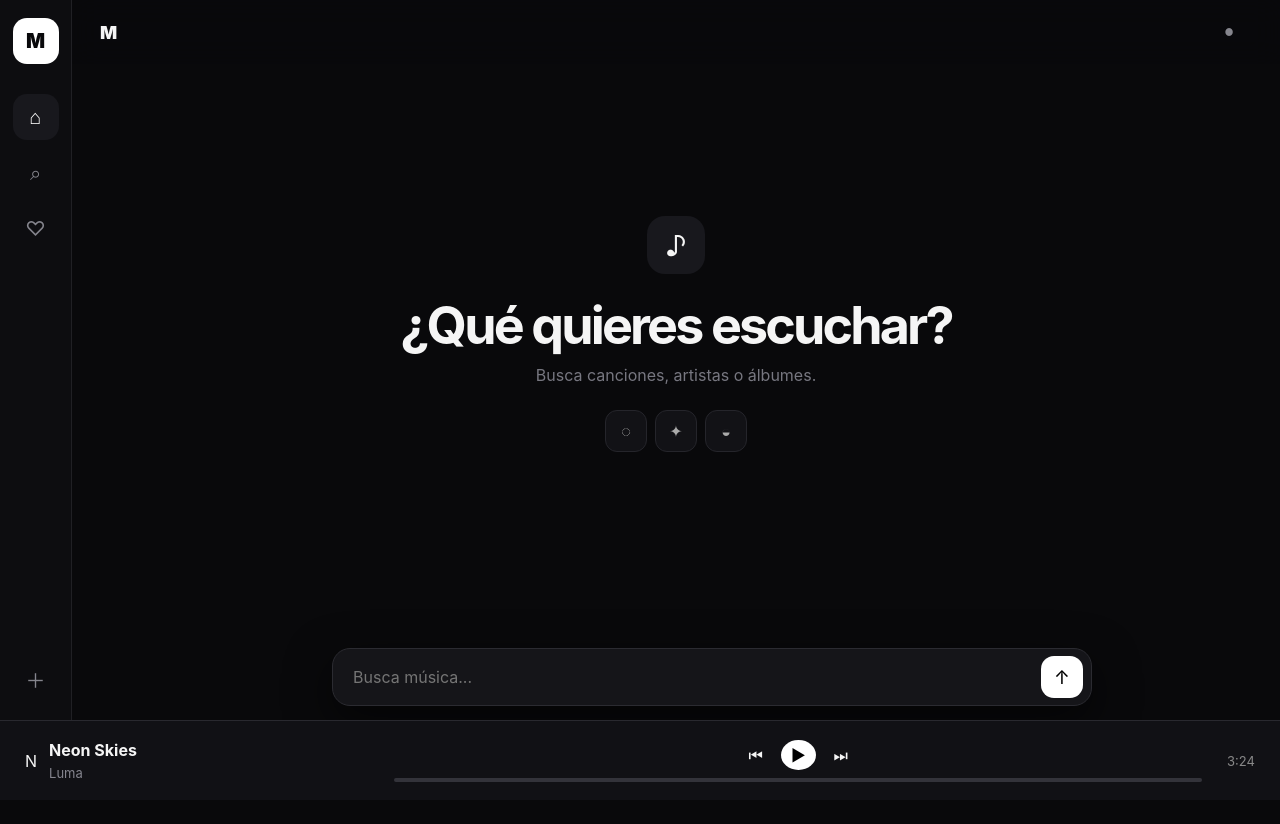
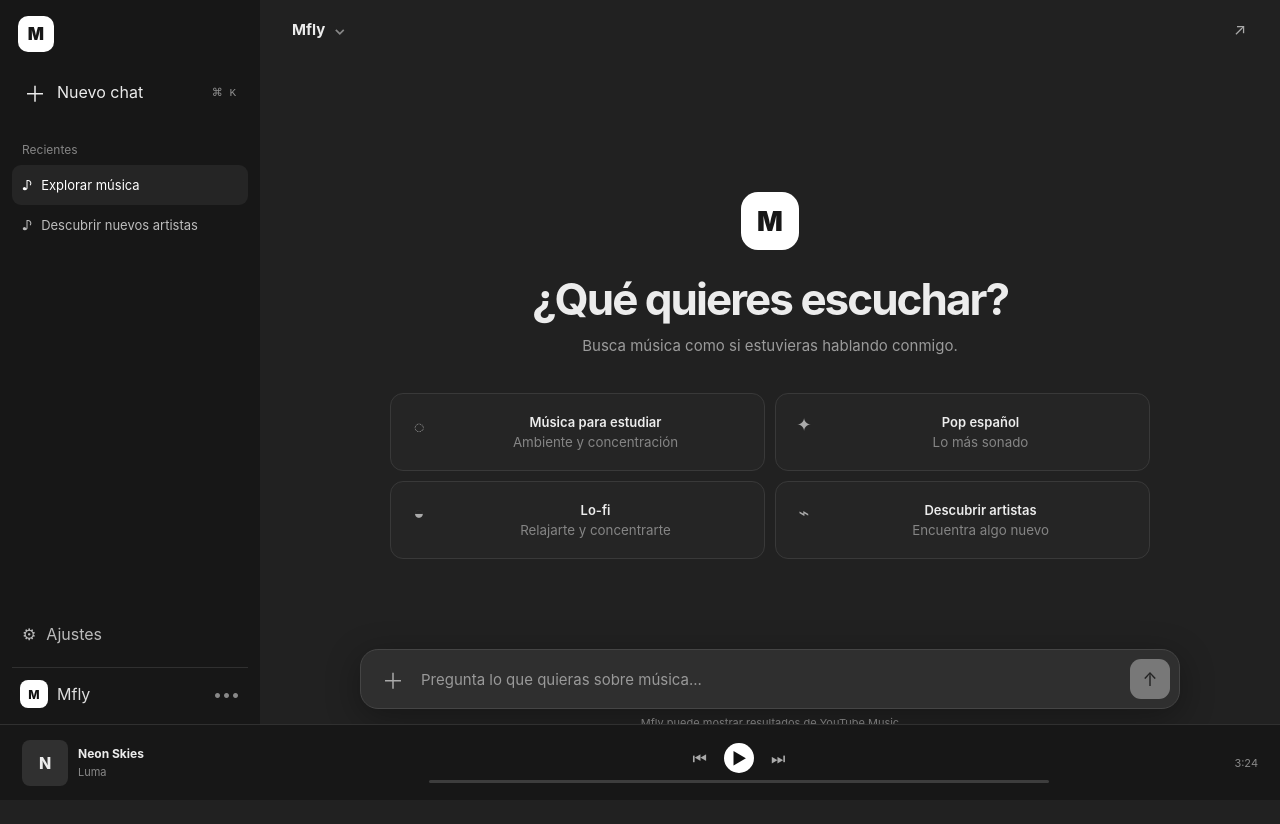
Before and after one commit to Daynighter/Musify, a Next.js app in the folder apps/web/: page / in a window 1280 px wide. Shown: the top 824 px of the page. Built offline with nearby package versions, Linux system fonts and the light colour scheme.

Commit message:
style: redesign Mfly as ChatGPT-like interface

```diff
--- a/apps/web/app/page.tsx
+++ b/apps/web/app/page.tsx
@@ -13,46 +13,62 @@
 export default function Home(){
 const audio=useRef<HTMLAudioElement>(null);
 const[q,setQ]=useState("");const[searching,setSearching]=useState(false);const[results,setResults]=useState<MusicResult[]>([]);
-const[selected,setSelected]=useState<MusicResult|null>(null);const[current,setCurrent]=useState(demo[0]);const[playing,setPlaying]=useState(false);const[playlist,setPlaylist]=useState<Track[]>([]);const[chat,setChat]=useState<{role:"user"|"assistant";text:string}[]>([]);
+const[selected,setSelected]=useState<MusicResult|null>(null);const[current,setCurrent]=useState(demo[0]);const[playing,setPlaying]=useState(false);
+const[chat,setChat]=useState<{role:"user"|"assistant";text:string}[]>([]);
 
 useEffect(()=>{const a=audio.current;if(!a)return;a.src=current.src;if(playing)a.play().catch(()=>setPlaying(false))},[current,playing]);
 useEffect(()=>{if(!("mediaSession"in navigator))return;navigator.mediaSession.metadata=new MediaMetadata({title:current.title,artist:current.artist,album:current.album});navigator.mediaSession.setActionHandler("play",()=>{audio.current?.play();setPlaying(true)});navigator.mediaSession.setActionHandler("pause",()=>{audio.current?.pause();setPlaying(false)})},[current]);
 
 async function search(){
 const text=q.trim();if(!text)return;
-setChat(c=>[...c,{role:"user",text}]);setSearching(true);
-try{const r=await fetch("/api/music/search?q="+encodeURIComponent(text));const d=await r.json();setResults(d.items||[]);setChat(c=>[...c,{role:"assistant",text:d.error?"No disponible":"Resultados"}])}
+setChat(c=>[...c,{role:"user",text}]);setQ("");setSearching(true);
+try{const r=await fetch("/api/music/search?q="+encodeURIComponent(text));const d=await r.json();setResults(d.items||[]);setChat(c=>[...c,{role:"assistant",text:d.error?"No pude encontrar resultados.":"Aquí tienes algunos resultados."}])}
 catch{setChat(c=>[...c,{role:"assistant",text:"No se pudo completar la búsqueda."}])}
 finally{setSearching(false)}
 }
+const reset=()=>{setChat([]);setQ("");setResults([]);setSelected(null)};
 const toggle=()=>{const a=audio.current;if(!a)return;if(a.paused){a.play();setPlaying(true)}else{a.pause();setPlaying(false)}};
 
 return <main className="app">
-<aside>
-<button className="iconButton brand" aria-label="Mfly">M</button>
-<button className="iconButton active" aria-label="Inicio">⌂</button>
-<button className="iconButton" aria-label="Buscar" onClick={()=>document.getElementById("search")?.focus()}>⌕</button>
-<button className="iconButton" aria-label="Biblioteca">♡</button>
-<div className="asideBottom"><button className="iconButton" aria-label="Nueva búsqueda" onClick={()=>{setChat([]);setQ("");setResults([]);setSelected(null)}}>＋</button></div>
+<aside className="sidebar">
+<div className="sidebarTop">
+<button className="brandButton" aria-label="Mfly">M</button>
+<button className="newChat" onClick={reset}><span>＋</span><span>Nuevo chat</span><kbd>⌘ K</kbd></button>
+</div>
+<div className="sideSection"><span className="sideLabel">Recientes</span>
+<button className="historyItem active">♪ <span>{chat[0]?.text||"Explorar música"}</span></button>
+<button className="historyItem">♪ <span>Descubrir nuevos artistas</span></button>
+</div>
+<div className="sidebarBottom"><button className="sideLink">⚙ <span>Ajustes</span></button><button className="profile"><span className="avatar">M</span><span>Mfly</span><span>•••</span></button></div>
 </aside>
 
-<section className="content">
-<header><div className="brandMark">M</div><button className="headerIcon" aria-label="Perfil">●</button></header>
-<section className="chat">
-{chat.length===0&&<div className="welcome"><div className="welcomeIcon">♪</div><h1>¿Qué quieres escuchar?</h1><p>Busca canciones, artistas o álbumes.</p><div className="suggestions"><button onClick={()=>setQ("música para estudiar")}>◌</button><button onClick={()=>setQ("pop español")}>✦</button><button onClick={()=>setQ("lo-fi")}>◒</button></div></div>}
-{chat.map((m,i)=>m.role==="user"?<div className="userMessage" key={i}>{m.text}</div>:null)}
-{searching&&<div className="thinking"><i/><i/><i/></div>}
-{results.length>0&&<div className="resultGrid">{results.map(x=><article className="musicCard" key={x.videoId} onClick={()=>setSelected(x)}>
+<section className="main">
+<header className="topbar"><button className="mobileMenu" aria-label="Menú">☰</button><button className="modelPicker">Mfly <span>⌄</span></button><button className="topAction" aria-label="Compartir">↗</button></header>
+
+<section className={"chat "+(chat.length?"hasMessages":"")}>
+{chat.length===0?<div className="welcome">
+<div className="welcomeLogo">M</div><h1>¿Qué quieres escuchar?</h1><p>Busca música como si estuvieras hablando conmigo.</p>
+<div className="promptGrid"><button onClick={()=>setQ("música para estudiar")}><span>◌</span><b>Música para estudiar</b><small>Ambiente y concentración</small></button><button onClick={()=>setQ("pop español")}><span>✦</span><b>Pop español</b><small>Lo más sonado</small></button><button onClick={()=>setQ("lo-fi")}><span>◒</span><b>Lo-fi</b><small>Relajarte y concentrarte</small></button><button onClick={()=>setQ("artistas parecidos a The Weeknd")}><span>⌁</span><b>Descubrir artistas</b><small>Encuentra algo nuevo</small></button></div>
+</div>:<div className="conversation">
+{chat.map((m,i)=><div className={"message "+m.role} key={i}>
+{m.role==="assistant"&&<div className="assistantAvatar">M</div>}
+<div className="messageBody"><div className="messageText">{m.text}</div>
+{m.role==="assistant"&&i===chat.length-1&&results.length>0&&<div className="resultGrid">{results.map(x=><article className="musicCard" key={x.videoId} onClick={()=>setSelected(x)}>
 <div className="artwork">{x.artwork?<img src={x.artwork} alt=""/>:<div className="fallback">♪</div>}<button aria-label="Reproducir" onClick={e=>{e.stopPropagation();setSelected(x)}}>▶</button></div>
-<div className="cardMeta"><b>{x.title}</b><span>{x.artist}</span>{x.album&&<small>{x.album}</small>}</div>
-</article>)}</div>}
-{results.length===0&&chat.length>0&&!searching&&<div className="demoGrid">{demo.map(t=><article className="musicCard" key={t.id}><div className="artwork demoArtwork"><div className="fallback">{t.title[0]}</div><button aria-label="Reproducir" onClick={()=>{setCurrent(t);setPlaying(true)}}>▶</button></div><div className="cardMeta"><b>{t.title}</b><span>{t.artist}</span><small>{t.album}</small></div></article>)}</div>}
+<div className="cardMeta"><b>{x.title}</b><span>{x.artist}</span>{x.album&&<small>{x.album}</small>}</div></article>)}</div>}
+</div></div>)}
+{searching&&<div className="message assistant"><div className="assistantAvatar">M</div><div className="thinking"><i/><i/><i/></div></div>}
+</div>}
 </section>
-<form id="search" className="composer" onSubmit={e=>{e.preventDefault();search()}}><input autoFocus={false} value={q} onChange={e=>setQ(e.target.value)} placeholder="Busca música..." aria-label="Buscar música"/><button type="submit" disabled={searching} aria-label="Buscar">↑</button></form>
+
+<form className="composer" onSubmit={e=>{e.preventDefault();search()}}>
+<button type="button" className="attach" aria-label="Adjuntar">＋</button><input autoFocus value={q} onChange={e=>setQ(e.target.value)} placeholder="Pregunta lo que quieras sobre música..." aria-label="Buscar música"/><button type="submit" className="send" disabled={searching||!q.trim()} aria-label="Enviar">↑</button>
+<div className="composerHint">Mfly puede mostrar resultados de YouTube Music</div>
+</form>
 </section>
 
 <audio ref={audio} onEnded={()=>setPlaying(false)} preload="metadata"/>
-{selected&&<div className="playerModal" onClick={()=>setSelected(null)}><div className="playerCard" onClick={e=>e.stopPropagation()}><button className="close" aria-label="Cerrar" onClick={()=>setSelected(null)}>×</button>{selected.artwork&&<img src={selected.artwork} alt=""/>}<h2>{selected.title}</h2><p>{selected.artist}</p><div className="embed"><iframe title={selected.title} src={"https://www.youtube.com/embed/"+selected.videoId+"?autoplay=1&rel=0"} allow="autoplay; encrypted-media; picture-in-picture" allowFullScreen/></div><a className="openExternal" href={"https://music.youtube.com/watch?v="+selected.videoId} target="_blank" rel="noreferrer">↗</a></div></div>}
+{selected&&<div className="playerModal" onClick={()=>setSelected(null)}><div className="playerCard" onClick={e=>e.stopPropagation()}><button className="close" aria-label="Cerrar" onClick={()=>setSelected(null)}>×</button>{selected.artwork&&<img src={selected.artwork} alt=""/>}<h2>{selected.title}</h2><p>{selected.artist}</p><div className="embed"><iframe title={selected.title} src={"https://www.youtube.com/embed/"+selected.videoId+"?autoplay=1&rel=0"} allow="autoplay; encrypted-media; picture-in-picture" allowFullScreen/></div><a className="openExternal" href={"https://music.youtube.com/watch?v="+selected.videoId} target="_blank" rel="noreferrer">Abrir en YouTube Music ↗</a></div></div>}
 
-<footer><div className="now"><div className="mini">{current.title[0]}</div><div><b>{current.title}</b><span>{current.artist}</span></div></div><div className="player"><div className="controls"><button aria-label="Anterior">⏮</button><button className="mainPlay" aria-label="Reproducir" onClick={toggle}>{playing?"Ⅱ":"▶"}</button><button aria-label="Siguiente">⏭</button></div><div className="bar"><i style={{width:playing?"42%":"0%"}}/></div></div><span>{current.duration}</span></footer>
+<footer className="playerBar"><div className="now"><div className="mini">{current.title[0]}</div><div><b>{current.title}</b><span>{current.artist}</span></div></div><div className="player"><div className="controls"><button aria-label="Anterior">⏮</button><button className="mainPlay" aria-label="Reproducir" onClick={toggle}>{playing?"Ⅱ":"▶"}</button><button aria-label="Siguiente">⏭</button></div><div className="bar"><i style={{width:playing?"42%":"0%"}}/></div></div><span>{current.duration}</span></footer>
 </main>}
```
Also changed, not shown: apps/web/app/globals.css.
